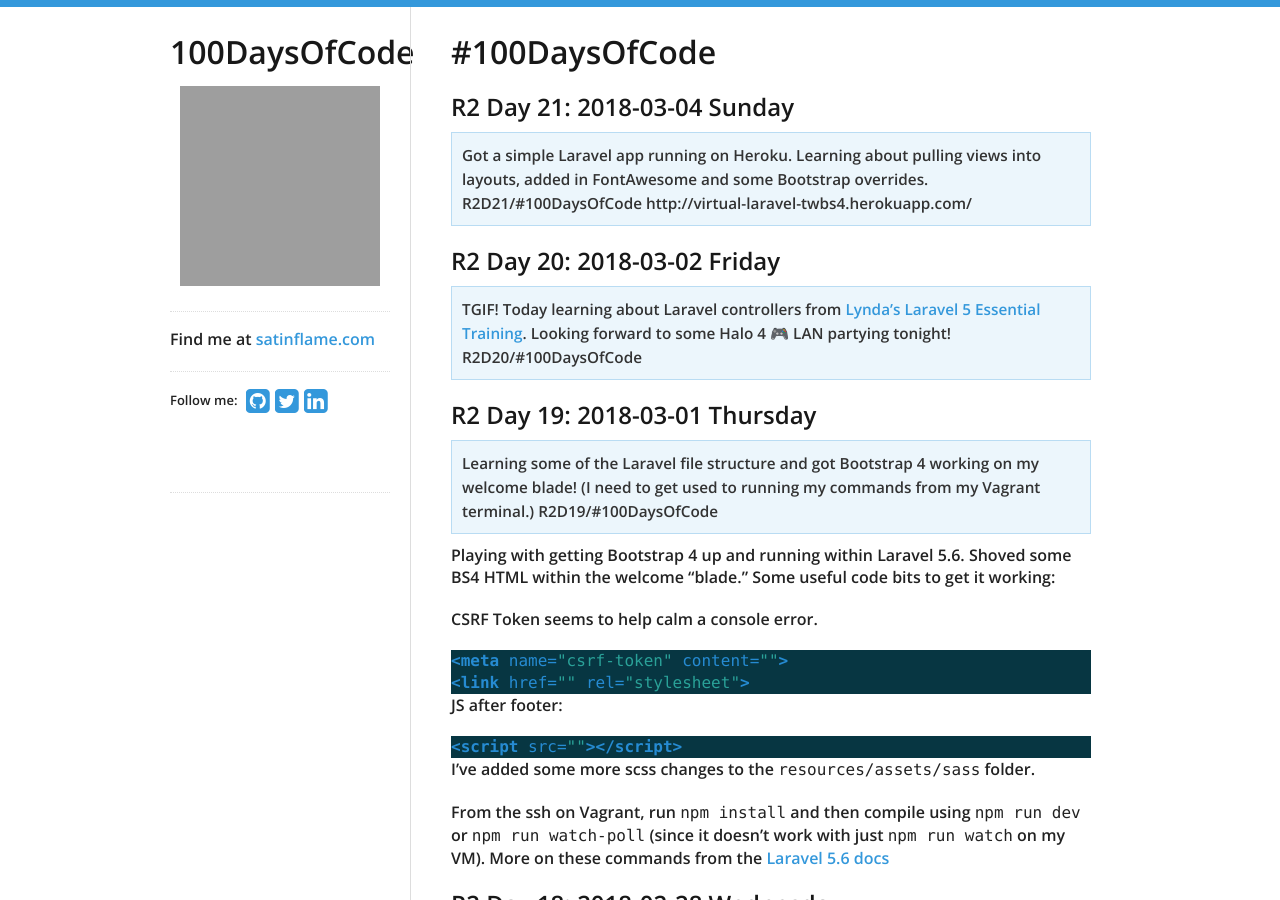
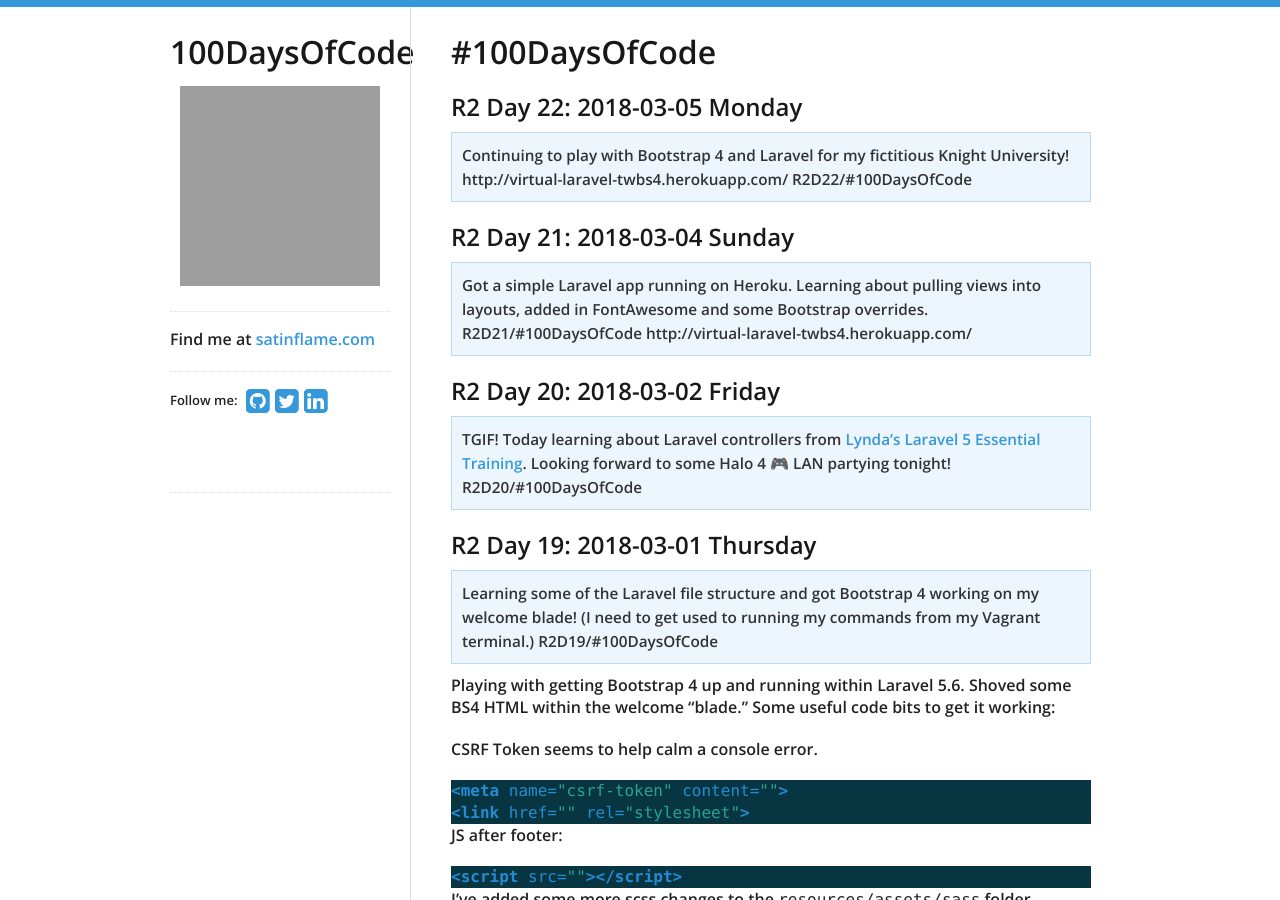
Before and after one commit to virtual/100daysofcode, a Jekyll site: the page built from index.md, in a window 1280 px wide and 900 px high. Built offline with Jekyll 4.4.1, drawn with Linux system fonts in a browser that asks for light colours; nearby versions of some CDN libraries; our own code applies the rules of GitHub Pages for plain Markdown files; grey boxes are pictures that could not be loaded.

Commit message:
Update index.md

```diff
--- a/index.md
+++ b/index.md
@@ -1,4 +1,8 @@
 # #100DaysOfCode
+
+## R2 Day 22: 2018-03-05 Monday
+
+> Continuing to play with Bootstrap 4 and Laravel for my fictitious Knight University! http://virtual-laravel-twbs4.herokuapp.com/ R2D22/#100DaysOfCode
 
 ## R2 Day 21: 2018-03-04 Sunday
 
```
